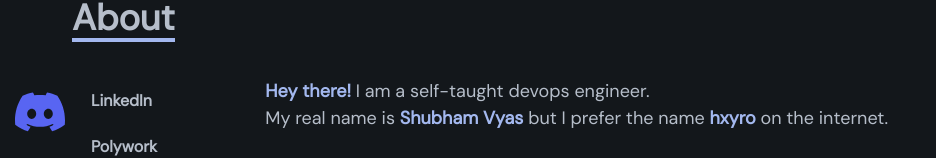
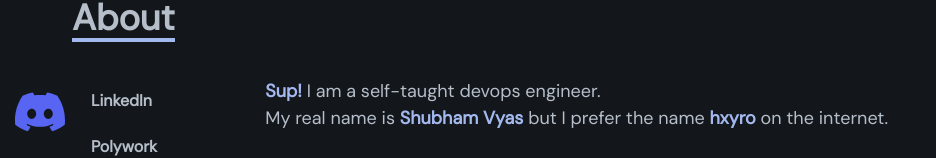
Before and after one commit to hxyro/hxyro.com, a React (Create React App) app: page / in a window 1280 px wide. Shown: the part 648-806 px from the top of the page, without its empty margins (0-936 px from the left). Built offline with nearby package versions, Linux system fonts and the light colour scheme; no server answers.

Commit message:
Update AboutMe.tsx

```diff
--- a/src/components/sections/AboutMe.tsx
+++ b/src/components/sections/AboutMe.tsx
@@ -27,7 +27,7 @@ export const AboutMe = () => {
           <div className="column is-8">
             <div className="content">
               <p>
-                <span className="blue-text">Hey there!</span> I am a self-taught devops engineer.
+                <span className="blue-text">Sup!</span> I am a self-taught devops engineer.
                 <br />
                 My real name is <span className="blue-text">Shubham Vyas</span> but I prefer the name{" "}
                 <span className="blue-text">hxyro</span> on the internet.
```
